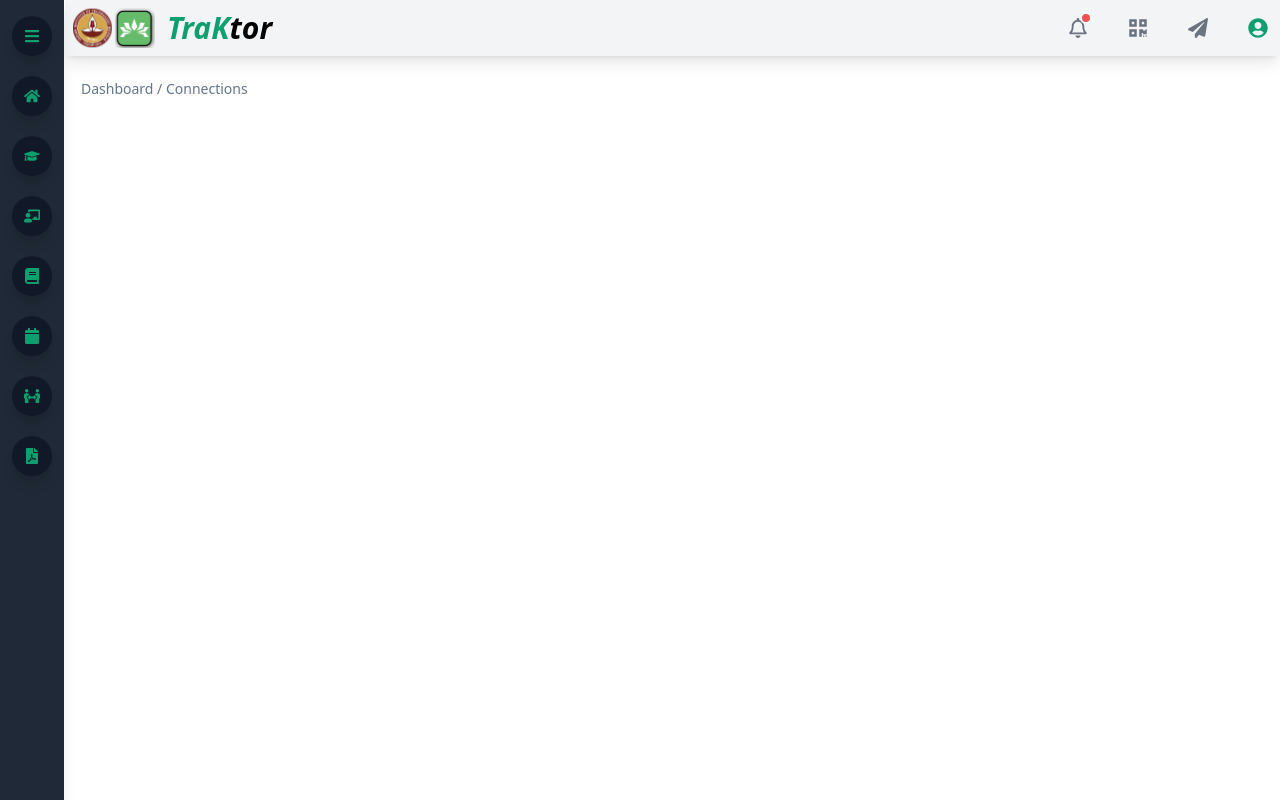
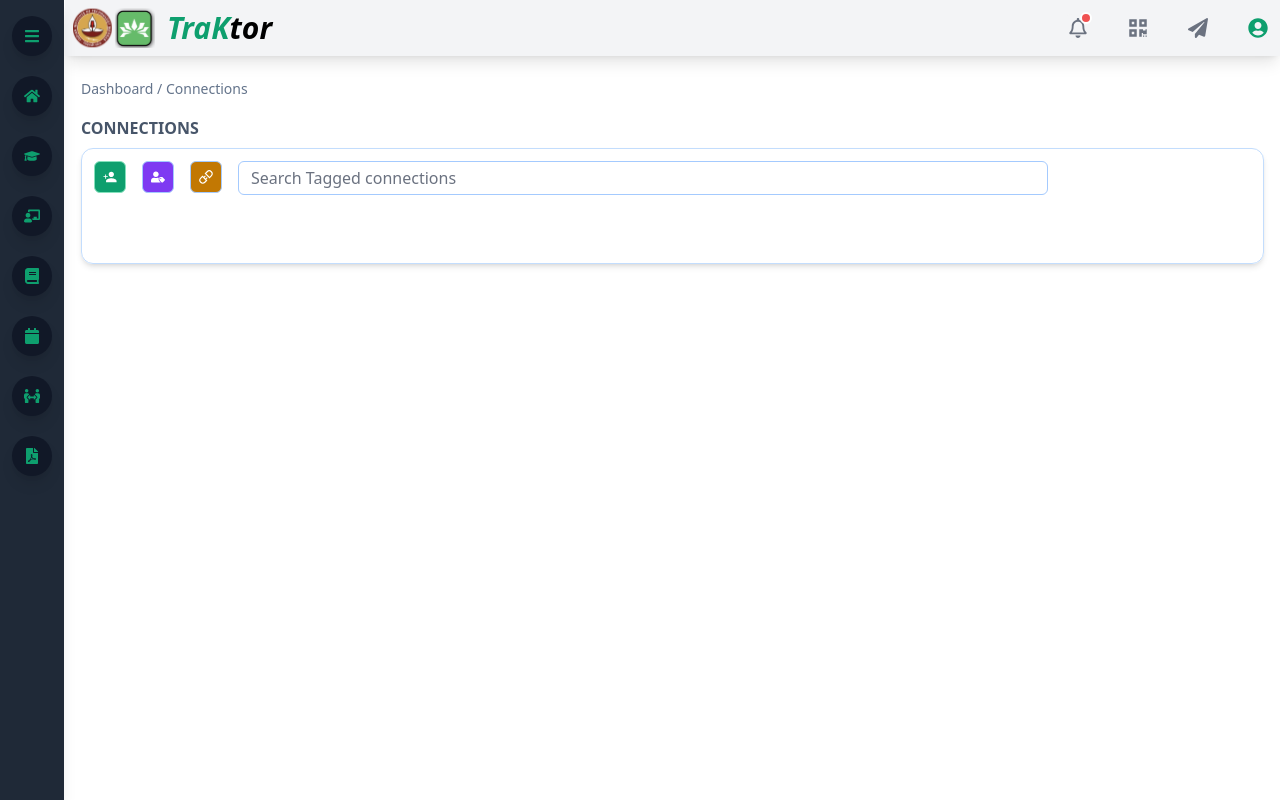
Before and after one commit to prasathnarayanan6/nirmaan-vc-app, a React (Create React App) app in the folder client/: page /connections in a window 1280 px wide. Built offline with nearby package versions, Linux system fonts and the light colour scheme.

Commit message:
connection page

```diff
--- /dev/null
+++ b/client/src/__test__/test.js
@@ -0,0 +1,9 @@
+import React from 'react'
+
+function test() {
+  return (
+    <div>test</div>
+  )
+}
+
+export default test
--- a/client/src/components/NavBar.js
+++ b/client/src/components/NavBar.js
@@ -4,6 +4,7 @@ import {FaPaperPlane, FaQrcode, FaRegBell, FaUserCircle } from 'react-icons/fa';
 function NavBar() {
   const [isBellHovered, setIsBellHovered] = useState(false);
   const [profileHover, setProfileHover] = useState(false);
+  const [rocketHover, setRocketHover] = useState(false);
   const handleMouseEnter = () => {
     setProfileHover(true);
   }
@@ -18,6 +19,17 @@ function NavBar() {
   const handleBellHover = () => {
     setIsBellHovered(!isBellHovered);
   };
+
+  const rocketHandleHover = () => {
+    setRocketHover(true);
+  }
+  const rocketHandleLeave = () => {
+    setRocketHover(false);
+  }
+  const styless = {
+    transform: rocketHover?"rotate(-20deg)":"",
+    transition: rocketHover?"ease-in-out":"",
+  }
   return (
     <div className="navbar">
           <nav className="bg-gray-100 border-gray-200 dark:bg-gray-900 shadow-lg">
@@ -44,7 +56,7 @@ function NavBar() {
                      <a href="/" className="block py-2 px-2 text-white bg-blue-700 rounded md:bg-transparent md:text-gray-500 md:p-1 dark:text-white md:dark:text-blue-500 text-xl hover:text-white hover:bg-green-400 rounded-3xl hover:rounded-2xl transition-all duration-200 ease-linear cursor-pointer group;"><FaQrcode /></a>
                   </li>
                   <li>
-                     <a href="/" className="block py-2 px-2 text-white bg-blue-700 rounded md:bg-transparent md:text-gray-500 md:p-1 dark:text-white md:dark:text-blue-500 text-xl hover:text-white hover:bg-green-400 rounded-3xl hover:rounded-2xl transition-all duration-200 ease-linear cursor-pointer group;" ><FaPaperPlane /></a>
+                     <a href="/" style={styless} onMouseEnter={rocketHandleHover} onMouseLeave={rocketHandleLeave} className="block py-2 px-2 text-white bg-blue-700 rounded md:bg-transparent md:text-gray-500 md:p-1 dark:text-white md:dark:text-blue-500 text-xl hover:text-white hover:bg-green-400 rounded-3xl hover:rounded-2xl transition-all duration-200 ease-linear cursor-pointer group;" ><FaPaperPlane /></a>
                   </li>
                   <li>
                       <div className="block py-2 px-2 text-white bg-blue-700 rounded md:bg-transparent md:text-green-500 md:p-1 dark:text-white md:dark:text-blue-500 text-xl hover:text-white hover:bg-green-400 rounded-3xl hover:rounded-2xl transition-all duration-300 ease-linear cursor-pointer group;" onMouseEnter={handleMouseEnter} onMouseLeave={handleMouseLeave} ><FaUserCircle />
--- a/client/src/components/sidebar.js
+++ b/client/src/components/sidebar.js
@@ -47,7 +47,7 @@ const SideBarIcon = ({ icon, tooltipText }) => {
     >
       {icon}
       {hoverTooltip && (
-        <span className="absolute w-auto p-2 m-2 min-w-max left-14 rounded-md shadow-md text-white bg-gray-900 text-xs font-bold transition-all duration-100 scale-100">
+        <span className="absolute w-auto p-2 m-2 min-w-max left-14 rounded-sm shadow-md text-slate-800 bg-white text-xs font-bold transition duration-1000 scale-100">
             {tooltipText}
         </span>
       )}
--- a/client/src/pages/Connections/connection.js
+++ b/client/src/pages/Connections/connection.js
@@ -1,7 +1,9 @@
-import React from 'react'
+import React, {useState} from 'react'
 import SideBar from '../../components/sidebar';
 import NavBar from '../../components/NavBar';
-
+import { FaUserTag } from "react-icons/fa";
+import { IoMdPersonAdd } from "react-icons/io";
+import { GrConnect } from "react-icons/gr";
 function Connections() {
   return (
     <div className="flex">
@@ -12,14 +14,28 @@ function Connections() {
             <NavBar />
             <div className="items-center px-4 py-4 m-auto mt-2 sm:mt-10 md:mt-1">
                 <span className="text-slate-500 text-sm">Dashboard / Connections</span>
+                      <div className="mt-4 font-semibold text-slate-600">CONNECTIONS</div>
+                      {/* GRID */}
+                      <div className="pt-2">
+                            <div className="grid grid-cols-1 md:grid-cols-2 lg:grid-cols-3">
+                                    <div className="rounded-sm shadow-md border border-blue-200 rounded-xl col-span-full">
+                                          <div className="p-3 flex flex-col">
+                                                <div className="rounded-sm ">
+                                                      <div className="fles flex-row">
+                                                            <button type="button" className="active:scale-[.90] active:duration-70 hover:scale-[1.02] border border-green-300 rounded-md bg-green-500 transition-all ease-in-out md:text-sm font-semibold p-2 text-white"><span><IoMdPersonAdd /></span></button>
+                                                            <button type="button" className="active:scale-[.90] active:duration-70 hover:scale-[1.02] border border-blue-300 rounded-md bg-purple-600 transition-all ease-in-out md:text-sm font-semibold p-2 text-white ms-4"><span><FaUserTag /></span></button>
+                                                            <button type="button" className="active:scale-[.90] active:duration-70 hover:scale-[1.02] border border-blue-300 rounded-md bg-yellow-500 transition-all ease-in-out md:text-sm font-semibold p-2 text-white ms-4"><GrConnect /></button>
+                                                            <input type="text" className="border border-blue-300 rounded-md bg-white-500 ms-4 md:h-[34px] w-[70%;]" placeholder="Search Tagged connections"></input>
+                                                      </div>
+                                                </div>
+                                                <div className="m-7">
 
-                      {/* <div className="md:flex md:flex-wrap lg:flex lg:flex-wrap max-w-screen-3xl mt-3">
-                        <div className="w-full mt-6 px-6 sm:w-1/2 xl:w-1/4 sm:mt-0">
-                              <div className="flex items-center px-5 py-6 shadow-xl rounded-md bg-white-800 border border-blue-300">
-                              <button type="button" className="focus:outline-none text-white bg-purple-700 hover:bg-purple-800 font-medium rounded-lg text-sm px-5 py-2.5 mb-2 dark:bg-purple-600 dark:hover:bg-purple-700 transition-all duration-300 ease-linear cursor-pointer"><span className="text-xs">Establish Connections</span></button>
-                              </div>
-                          </div>
-                      </div> */}
+                                                </div>
+                                          </div>
+                                    </div>
+                            </div>
+                      </div>
+                      {/* END */}
             </div>
         </section>
 
--- /dev/null
+++ b/client/src/pages/profile/Profile.js
@@ -0,0 +1,9 @@
+import React from 'react'
+
+function Profile() {
+  return (
+    <div>Profile</div>
+  )
+}
+
+export default Profile;
```
Also changed, not shown: 1 other file (tests, documents, lock files or other folders).
